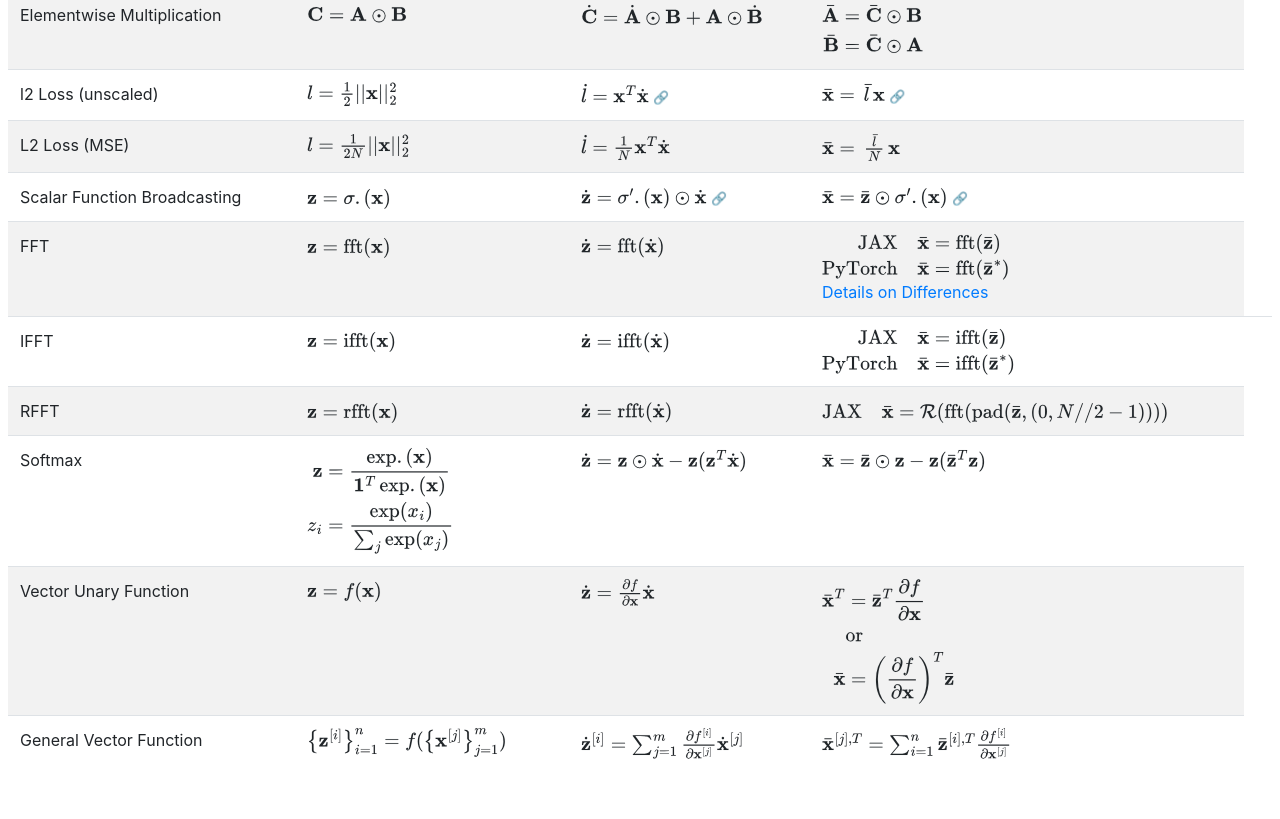
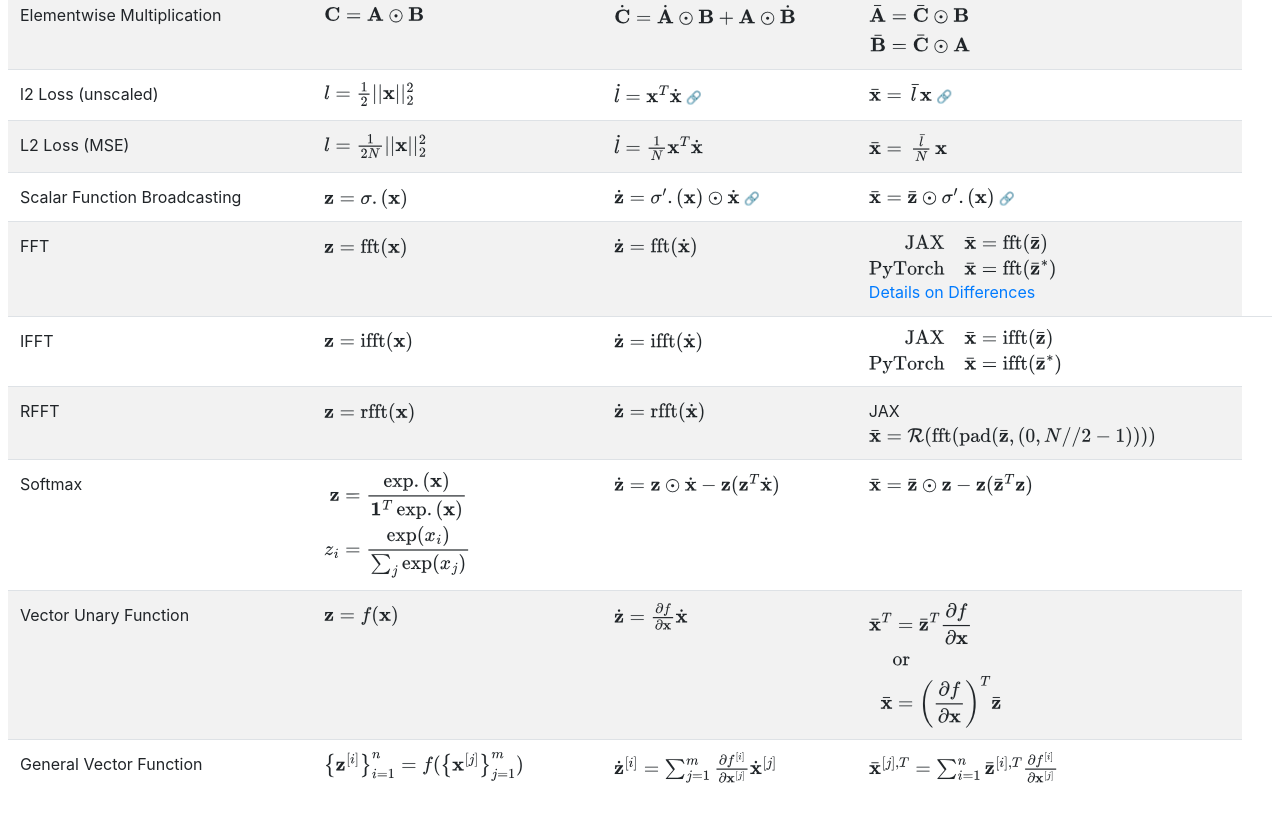
Before and after one commit to Ceyron/autodiff-table, a plain HTML site: page index.html in a window 1280 px wide. Shown: the part 1251-2070 px from the top of the page. Before the commit the page ends 2046 px from the top, so only its background shows below. Drawn offline with nearby package versions, Linux system fonts and the light colour scheme.

Commit message:
Use separet line to denote its for JAX

```diff
--- a/index.html
+++ b/index.html
@@ -448,9 +448,11 @@ MathJax = {
       $
     </td>
     <td>
+      JAX
+      <br>
       $
         \begin{align}
-          \text{JAX} \quad \bar{\mathbf{x}} &= \mathcal{R}(\text{fft}( \text{pad}(\bar{\mathbf{z}}, (0, N//2 - 1) )))
+          \bar{\mathbf{x}} &= \mathcal{R}(\text{fft}( \text{pad}(\bar{\mathbf{z}}, (0, N//2 - 1) )))
         \end{align}
       $
     </td>
```
